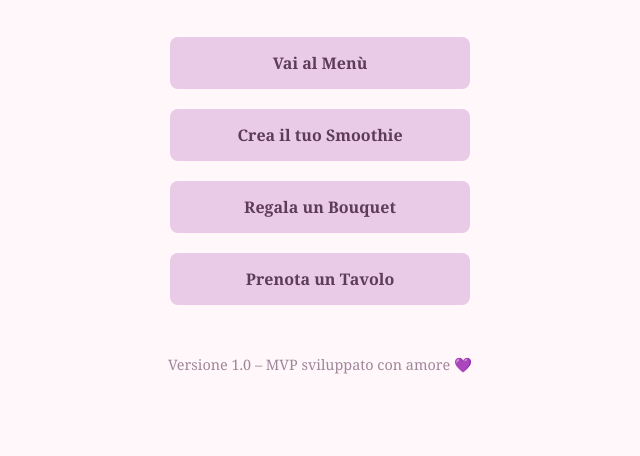
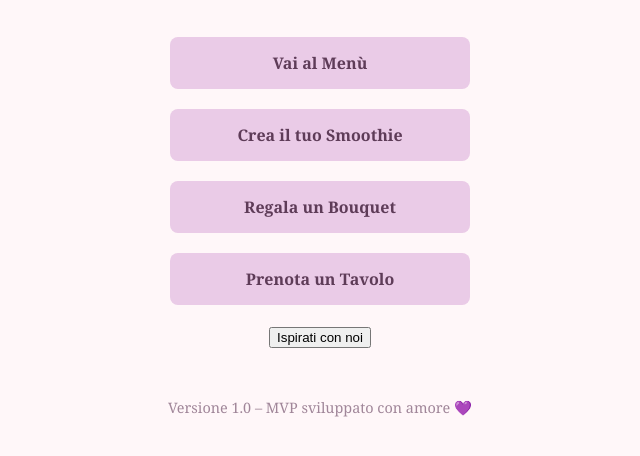
Before and after one commit to 7Iris-creator/7Iris-mvp, a plain HTML site: page index.html in a window 1280 px wide. Shown: the part 252-708 px from the top of the page, without its empty margins (320-960 px from the left). Drawn offline with Linux system fonts and the light colour scheme.

Commit message:
Update index.html

```diff
--- a/index.html
+++ b/index.html
@@ -20,6 +20,9 @@
       <a href="smoothie.html" class="bottone">Crea il tuo Smoothie</a>
       <a href="bouquet.html" class="bottone">Regala un Bouquet</a>
       <a href="prenota.html" class="bottone">Prenota un Tavolo</a>
+      <a href="ispirati.html">
+  <button class="main-button">Ispirati con noi</button>
+</a>
     </nav>
   </main>
 
```
